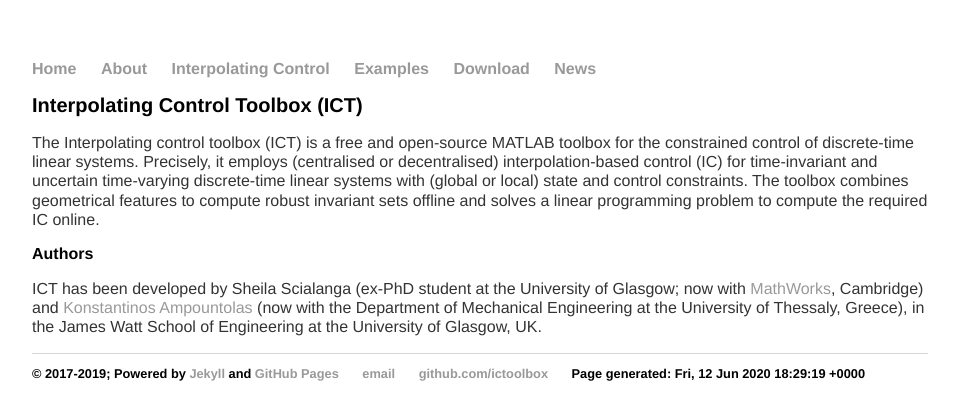
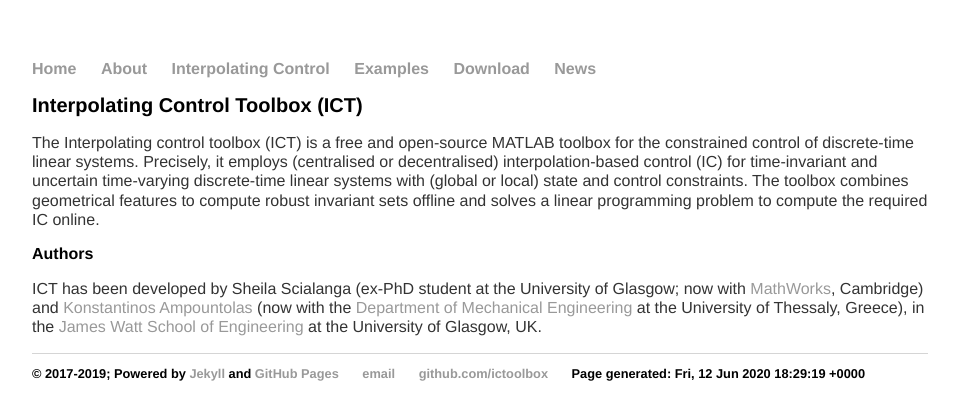
Before and after one commit to ICToolbox/ictoolbox.github.io, a Jekyll site: the page built from index.html, in a window 1280 px wide. Shown: the top 420 px of the page, without its empty margins (160-1118 px from the left). Built offline with Jekyll 4.4.1, drawn with Linux system fonts in a browser that asks for light colours; part of the change alters nothing that is shown.

```diff
--- a/index.html
+++ b/index.html
@@ -15,7 +15,7 @@ title: ICT, Interpolating Control Toolbox
 	<p>ICT has been developed by Sheila Scialanga (ex-PhD student at the University of Glasgow; now with
 		<a href="https://www.mathworks.com/company/aboutus/directions/cambridge--united-kingdom.html">MathWorks</a>,
 		Cambridge) and <a href="http://mie.uth.gr/Ampountolas.html">Konstantinos Ampountolas</a>
-		(now with the Department of Mechanical Engineering at the University of Thessaly, Greece),
-		in the James Watt School of Engineering at the University of Glasgow, UK.
+		(now with the <a href="http://mie.uth.gr/">Department of Mechanical Engineering</a> at the University of Thessaly, Greece),
+		in the <a href="http://www.gla.ac.uk/schools/engineering/">James Watt School of Engineering</a> at the University of Glasgow, UK.
 	</p>
 </div><!-- /.blurb <a href="http://www.gla.ac.uk/schools/engineering/staff/konstantinosampountolas/"> -->
```
